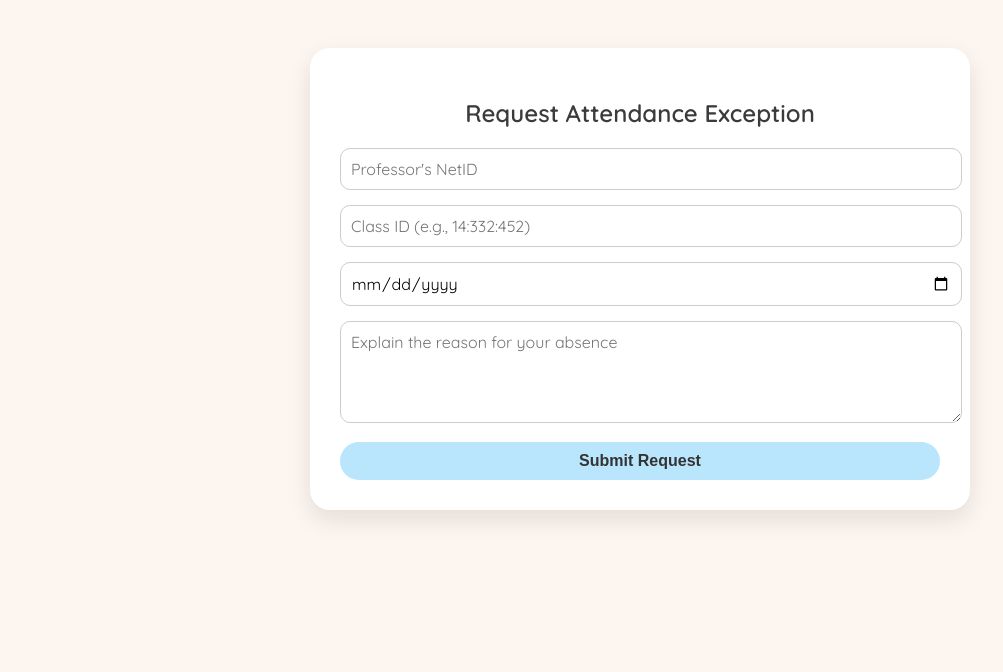
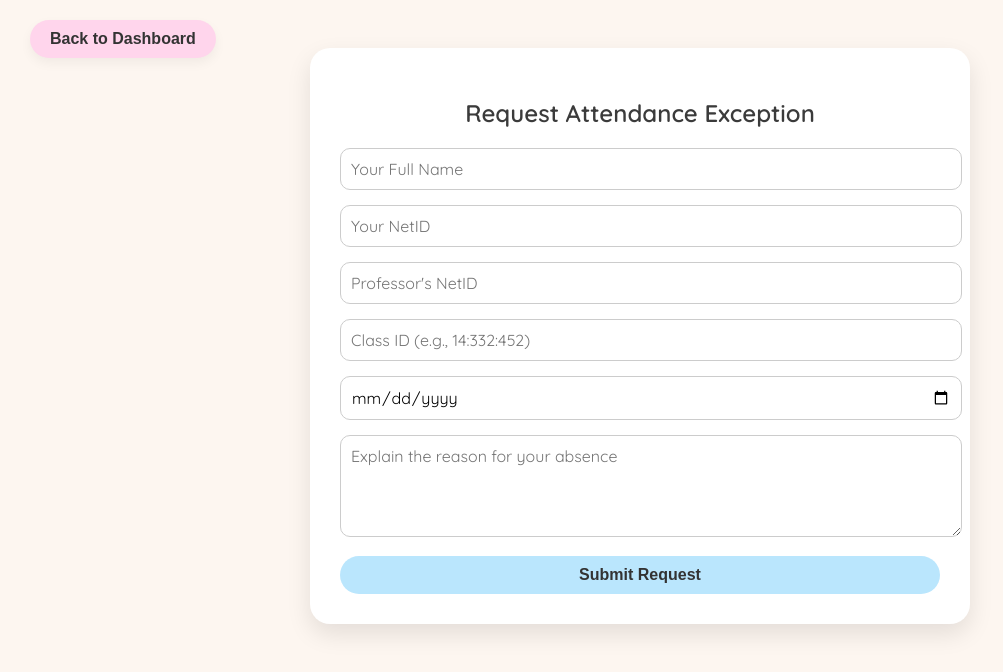
Before and after one commit to Absa1072/ClassCheck, a website: page public/attendanceException.html in a window 1280 px wide. Shown: the whole page, without its empty margins (0-1003 px from the left). Drawn offline with Linux system fonts and the light colour scheme.

Commit message:
Update attendanceException.html

```diff
--- a/public/attendanceException.html
+++ b/public/attendanceException.html
@@ -30,7 +30,7 @@
       margin-bottom: 20px;
     }
 
-    input, textarea, select {
+    input, textarea {
       width: 100%;
       padding: 10px;
       font-size: 1rem;
@@ -59,9 +59,29 @@
   </style>
 </head>
 <body>
+  <a href="myClasses.html" style="position: absolute; top: 20px; left: 30px;">
+    <button style="
+      background-color: #ffd5ec;
+      color: #333;
+      border: none;
+      padding: 10px 20px;
+      border-radius: 30px;
+      font-weight: 600;
+      cursor: pointer;
+      box-shadow: 0px 5px 12px rgba(0, 0, 0, 0.05);
+      transition: background 0.3s ease, transform 0.2s ease;
+    "
+    onmouseover="this.style.background='#ffe1f1'; this.style.transform='scale(1.05)';"
+    onmouseout="this.style.background='#ffd5ec'; this.style.transform='scale(1)';"
+    >
+      Back to Dashboard
+    </button>
+  </a>
   <div class="container">
     <h2>Request Attendance Exception</h2>
     <form id="exceptionForm">
+      <input type="text" id="studentName" placeholder="Your Full Name" required>
+      <input type="text" id="studentNetID" placeholder="Your NetID" required>
       <input type="text" id="profNetID" placeholder="Professor's NetID" required>
       <input type="text" id="classID" placeholder="Class ID (e.g., 14:332:452)" required>
       <input type="date" id="absenceDate" required>
@@ -91,13 +111,14 @@
     form.addEventListener('submit', async (e) => {
       e.preventDefault();
 
+      const studentName = document.getElementById('studentName').value.trim();
+      const studentNetID = document.getElementById('studentNetID').value.trim();
       const profNetID = document.getElementById('profNetID').value.trim();
       const classID = document.getElementById('classID').value.trim();
       const absenceDate = document.getElementById('absenceDate').value;
       const reason = document.getElementById('reason').value.trim();
-      const studentNetID = localStorage.getItem('netID') || "anonymous";
 
-      if (!profNetID || !classID || !absenceDate || !reason) {
+      if (!studentName || !studentNetID || !profNetID || !classID || !absenceDate || !reason) {
         alert('Please fill out all fields.');
         return;
       }
@@ -105,10 +126,14 @@
       const entryKey = `${studentNetID}_${absenceDate}`;
 
       const exceptionData = {
+        studentName,
         studentNetID,
+        professorNetID: profNetID,
         classID,
         date: absenceDate,
         reason,
+        status: "Pending",
+        additionalNotes: "",
         timestamp: new Date().toISOString()
       };
 
```
